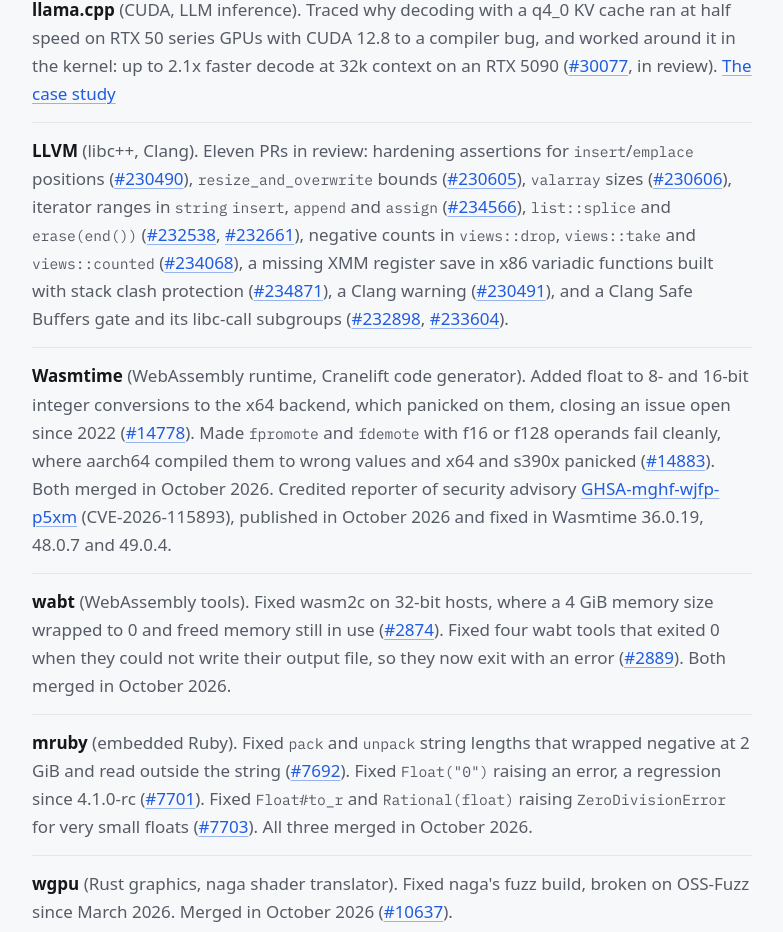
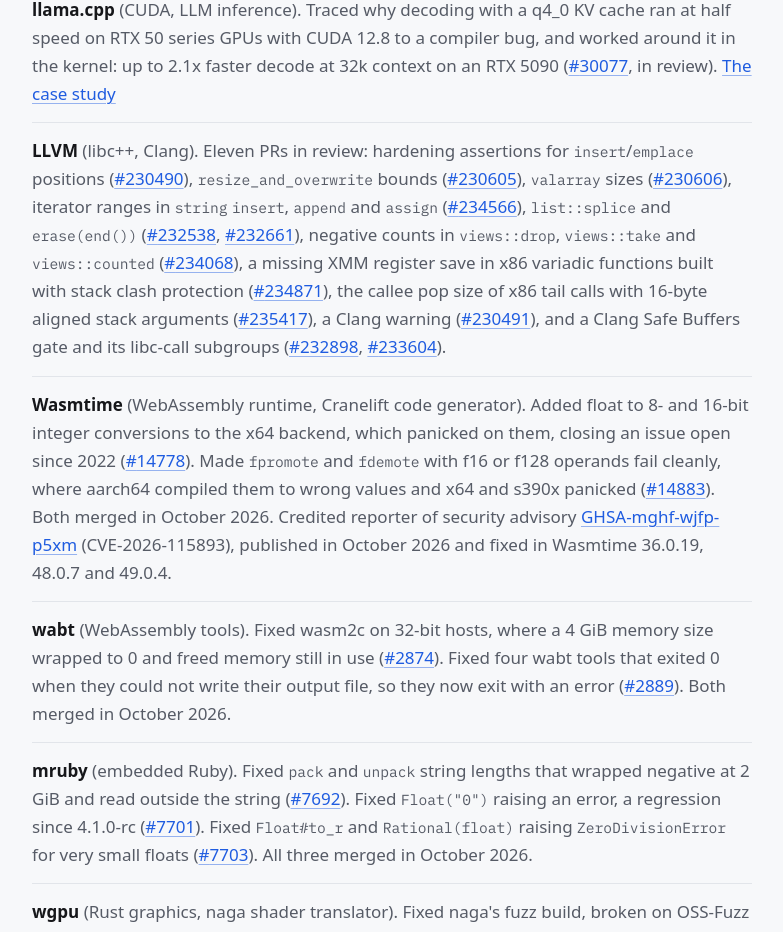
Before and after one commit to ilyasm-dev/ilyasm.dev, a Next.js app: page /cv in a window 1280 px wide. Shown: the part 1149-2081 px from the top of the page, without its empty margins (138-921 px from the left). Built offline with nearby package versions, Linux system fonts and the light colour scheme.

Commit message:
ilyasm.dev 2026-10-26 CV: LLVM #235417, twelve in review, PDF rebuilt

```diff
--- a/app/(en)/cv/page.tsx
+++ b/app/(en)/cv/page.tsx
@@ -130,6 +130,8 @@
                 <Pr repo="llvm/llvm-project" n={234068} />
                 ), a missing XMM register save in x86 variadic functions built with stack clash protection (
                 <Pr repo="llvm/llvm-project" n={234871} />
+                ), the callee pop size of x86 tail calls with 16-byte aligned stack arguments (
+                <Pr repo="llvm/llvm-project" n={235417} />
                 ), a Clang warning (<Pr repo="llvm/llvm-project" n={230491} />
                 ), and a Clang Safe Buffers gate and its libc-call subgroups (<Pr repo="llvm/llvm-project" n={232898} />,{" "}
                 <Pr repo="llvm/llvm-project" n={233604} />
```
Also changed, not shown: 1 other file (tests, documents, lock files or other folders).
